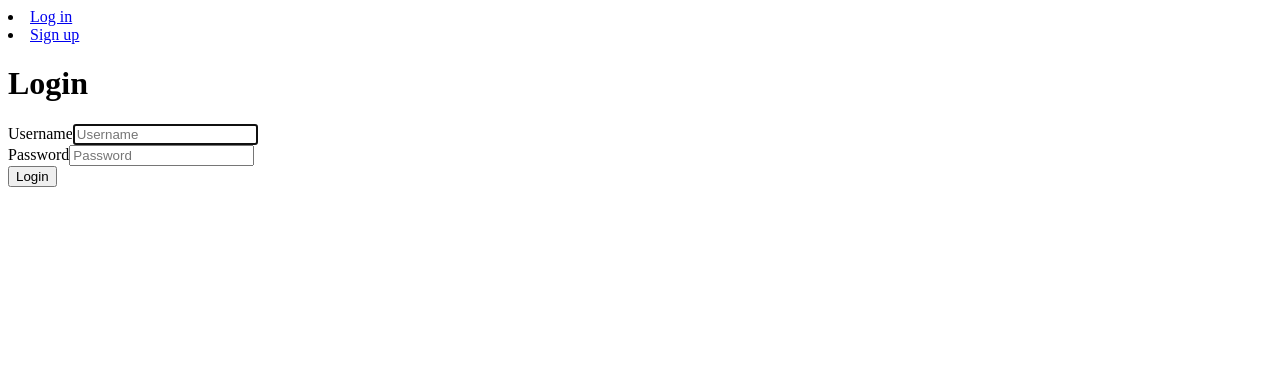
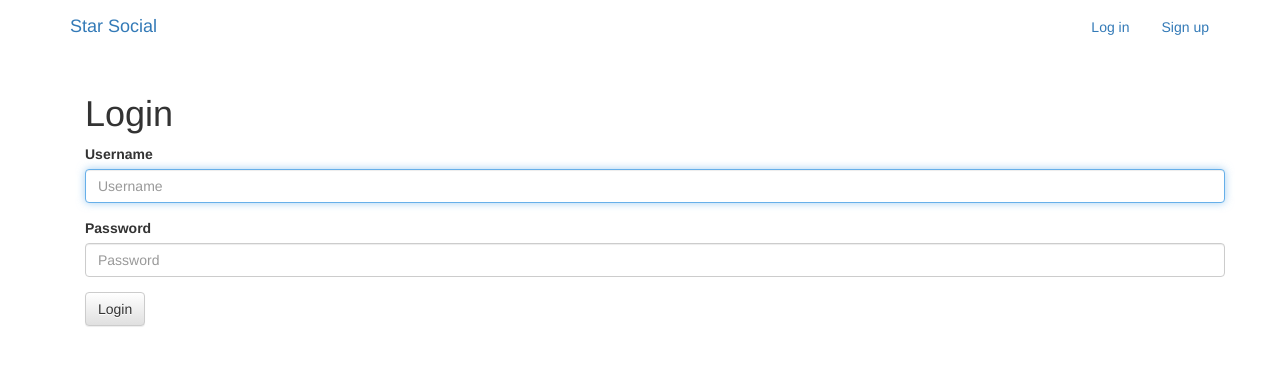
Before and after one commit to samagragupta/social, a Django app: page /accounts/login/ in a window 1280 px wide. Shown: the top 366 px of the page. Run offline with Django 3.2, Linux system fonts and the light colour scheme; some libraries are stand-ins or nearby versions.

Commit message:
Used bootstrap3

```diff
--- a/social/templates/base.html
+++ b/social/templates/base.html
@@ -1,21 +1,49 @@
 <!DOCTYPE html>
+{% load staticfiles %}
 <html>
     <head>
         <meta charset="utf-8">
-        <title></title>
+        <title>Sprite Social</title>
+        <!-- Latest compiled and minified CSS -->
+        <link rel="stylesheet" href="https://maxcdn.bootstrapcdn.com/bootstrap/3.3.7/css/bootstrap.min.css" integrity="sha384-BVYiiSIFeK1dGmJRAkycuHAHRg32OmUcww7on3RYdg4Va+PmSTsz/K68vbdEjh4u" crossorigin="anonymous">
+
+        <!-- Optional theme -->
+        <link rel="stylesheet" href="https://maxcdn.bootstrapcdn.com/bootstrap/3.3.7/css/bootstrap-theme.min.css" integrity="sha384-rHyoN1iRsVXV4nD0JutlnGaslCJuC7uwjduW9SVrLvRYooPp2bWYgmgJQIXwl/Sp" crossorigin="anonymous">
+
+        <!-- Latest compiled and minified JavaScript -->
+        <script src="https://maxcdn.bootstrapcdn.com/bootstrap/3.3.7/js/bootstrap.min.js" integrity="sha384-Tc5IQib027qvyjSMfHjOMaLkfuWVxZxUPnCJA7l2mCWNIpG9mGCD8wGNIcPD7Txa" crossorigin="anonymous"></script>
+
+
+        <link href="https://fonts.googleapis.com/css?family=Montserrat" rel="stylesheet">
+
+        <link rel="stylesheet" href="{% static 'simplesocial/css/master.css'%}">
     </head>
     <body>
+        <nav class="navbar" role="navigation" id="navbar">
+            <div class="container">
+
+        <a class="navbar-brand" href="{% url 'home' %}">Star Social</a>
+
+                    <ul class="nav navbar-nav navbar-right">
                         {% if user.is_authenticated %}
                             <li><a href="{% url 'accounts:logout' %}" class="btn btn-simple">Log out</a></li>
                         {% else %}
                             <li><a href="{% url 'accounts:login' %}" class="btn btn-simple">Log in</a></li>
                             <li><a href="{% url 'accounts:signup' %}" class="btn btn-simple">Sign up</a></li>
                         {% endif %}
+                    </ul>
 
+
+
+            </div>
+        </nav>
+    <div class="container mycontent">
       {% block content %}
 
       {% endblock %}
 
+    </div>
+
     </body>
 
 </html>
```
Also changed, not shown: social/db.sqlite3. Lines whose indentation alone changed are shown as unchanged.
